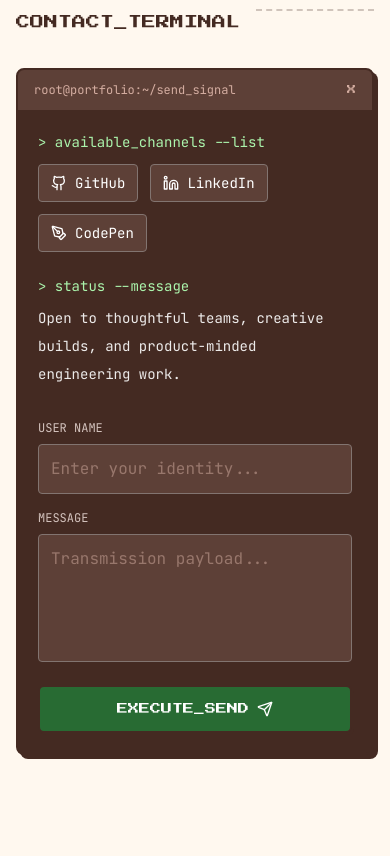
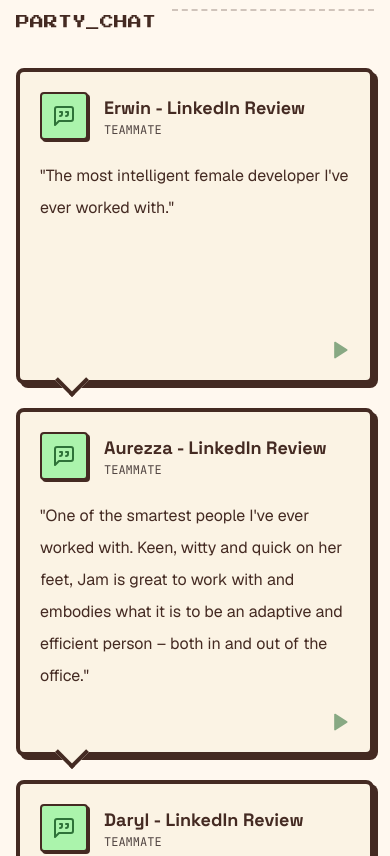
Before and after one commit to Jaaaaam/jam-portfolio, a React (Vite) app: page / in a window 390 px wide. Shown: the part 5820-6676 px from the top of the page. Built offline with nearby package versions, Linux system fonts and the light colour scheme.

Commit message:
added testimonials and revised contact form

```diff
--- a/src/App.tsx
+++ b/src/App.tsx
@@ -4,6 +4,7 @@ import { Contact } from './components/Contact';
 import { Hero } from './components/Hero';
 import { Projects } from './components/Projects';
 import { SkillsGrid } from './components/SkillsGrid';
+import { Testimonials } from './components/Testimonials';
 import { socialLinks } from './data/portfolio';
 
 function App() {
@@ -16,6 +17,7 @@ function App() {
         <SkillsGrid />
         <Timeline />
         <Projects />
+        <Testimonials />
         <Contact />
       </main>
       <footer className="border-t-2 border-dashed border-outline-variant bg-surface-container-low">
--- a/src/components/Contact.tsx
+++ b/src/components/Contact.tsx
@@ -1,8 +1,29 @@
-import { Send } from 'lucide-react';
+import { useState } from 'react';
+import { Check, Copy, Mail } from 'lucide-react';
 import { profile, socialLinks } from '../data/portfolio';
 import { SectionHeading } from './SectionHeading';
 
 export function Contact() {
+  const [hasCopied, setHasCopied] = useState(false);
+
+  const handleCopyEmail = async () => {
+    try {
+      await navigator.clipboard.writeText(profile.email);
+    } catch {
+      const textArea = document.createElement('textarea');
+      textArea.value = profile.email;
+      textArea.style.position = 'fixed';
+      textArea.style.opacity = '0';
+      document.body.appendChild(textArea);
+      textArea.select();
+      document.execCommand('copy');
+      document.body.removeChild(textArea);
+    }
+
+    setHasCopied(true);
+    window.setTimeout(() => setHasCopied(false), 2000);
+  };
+
   return (
     <section id="contact" className="scroll-mt-24 space-y-8">
       <SectionHeading eyebrow="Signal" title="CONTACT_TERMINAL" />
@@ -43,37 +64,43 @@ export function Contact() {
               <p className="leading-7 text-on-primary/90">{profile.status}</p>
             </div>
           </div>
-          <form
-            className="space-y-4 font-code"
-            onSubmit={(event) => event.preventDefault()}
-          >
-            <label className="block">
-              <span className="mb-2 block text-xs uppercase text-outline-variant">
-                User name
-              </span>
-              <input
-                className="w-full rounded border border-outline bg-primary-container px-3 py-3 text-on-primary outline-none transition placeholder:text-on-primary-container/50 focus:border-secondary"
-                placeholder="Enter your identity..."
-                type="text"
-              />
-            </label>
-            <label className="block">
-              <span className="mb-2 block text-xs uppercase text-outline-variant">
-                Message
-              </span>
-              <textarea
-                className="min-h-32 w-full resize-none rounded border border-outline bg-primary-container px-3 py-3 text-on-primary outline-none transition placeholder:text-on-primary-container/50 focus:border-secondary"
-                placeholder="Transmission payload..."
-              />
-            </label>
-            <button
-              className="inline-flex w-full items-center justify-center gap-2 rounded-md border-2 border-primary bg-secondary px-4 py-3 font-pixel text-[11px] leading-5 text-on-secondary shadow-pixel-sm transition hover:-translate-y-0.5"
-              type="submit"
-            >
-              EXECUTE_SEND
-              <Send className="h-4 w-4" aria-hidden="true" />
-            </button>
-          </form>
+          <div className="space-y-5 font-code text-sm">
+            <div className="space-y-2">
+              <p className="text-secondary-container">&gt; set_destination</p>
+              <p className="break-all text-on-primary">
+                Current: {profile.email}
+              </p>
+            </div>
+            <div className="rounded-lg border border-outline bg-primary-container p-4">
+              <p className="mb-3 text-secondary-container">
+                &gt; contact_email --primary
+              </p>
+              <div className="flex flex-col gap-3 sm:flex-row sm:items-center sm:justify-between">
+                <a
+                  className="inline-flex min-w-0 items-center gap-3 break-all text-on-primary transition hover:text-secondary-container"
+                  href={`mailto:${profile.email}`}
+                >
+                  <Mail className="h-5 w-5 shrink-0" aria-hidden="true" />
+                  {profile.email}
+                </a>
+                <button
+                  className="inline-flex shrink-0 items-center justify-center gap-2 rounded border border-primary bg-secondary-container px-3 py-2 font-pixel text-[10px] leading-4 text-on-secondary-container shadow-pixel-sm transition hover:-translate-y-0.5 hover:bg-on-secondary-container hover:text-secondary-container"
+                  onClick={handleCopyEmail}
+                  type="button"
+                >
+                  {hasCopied ? (
+                    <Check className="h-4 w-4" aria-hidden="true" />
+                  ) : (
+                    <Copy className="h-4 w-4" aria-hidden="true" />
+                  )}
+                  {hasCopied ? 'COPIED!' : 'COPY'}
+                </button>
+              </div>
+            </div>
+            <p className="text-outline-variant">
+              // Connection established. Ready for communication.
+            </p>
+          </div>
         </div>
       </div>
     </section>
--- /dev/null
+++ b/src/components/Testimonials.tsx
@@ -0,0 +1,43 @@
+import { MessageSquareQuote, Play } from 'lucide-react';
+import { testimonials } from '../data/portfolio';
+import { SectionHeading } from './SectionHeading';
+
+export function Testimonials() {
+  return (
+    <section className="scroll-mt-24 space-y-8" id="reviews">
+      <SectionHeading eyebrow="Reviews" title="PARTY_CHAT" />
+      <div className="grid grid-cols-1 gap-6 lg:grid-cols-3">
+        {testimonials.map((testimonial, index) => (
+          <article
+            key={`${testimonial.name}-${index}`}
+            className="relative rounded-lg border-4 border-primary bg-surface-container-low p-5 shadow-pixel sm:p-6"
+          >
+            <div className="absolute -bottom-3 left-10 h-6 w-6 rotate-45 border-b-4 border-r-4 border-primary bg-surface-container-low" />
+            <div className="mb-5 flex items-center gap-4">
+              <div className="flex h-12 w-12 shrink-0 items-center justify-center rounded border-2 border-primary bg-secondary-container shadow-pixel-sm">
+                <MessageSquareQuote
+                  className="h-6 w-6 text-on-secondary-container"
+                  aria-hidden="true"
+                />
+              </div>
+              <div>
+                <h3 className="font-headline text-lg font-bold text-primary">
+                  {testimonial.name}
+                </h3>
+                <p className="font-code text-xs uppercase text-on-surface-variant">
+                  {testimonial.role}
+                </p>
+              </div>
+            </div>
+            <blockquote className="min-h-40 text-base italic leading-8 text-primary">
+              "{testimonial.quote}"
+            </blockquote>
+            <div className="mt-5 flex justify-end text-secondary">
+              <Play className="h-5 w-5 animate-pulse fill-current" aria-hidden="true" />
+            </div>
+          </article>
+        ))}
+      </div>
+    </section>
+  );
+}
--- a/src/data/portfolio.ts
+++ b/src/data/portfolio.ts
@@ -34,6 +34,12 @@ export type TimelineItem = {
   description: string;
 };
 
+export type Testimonial = {
+  name: string;
+  role: string;
+  quote: string;
+};
+
 export const profile = {
   name: 'Patricia Jamille Silvestre',
   handle: 'Jaaaaam',
@@ -42,6 +48,7 @@ export const profile = {
   intro:
     'I create practical, responsive, and polished web experiences with a soft spot for playful interfaces, clear component systems, and details that make products feel considered.',
   status: 'Open to thoughtful teams, creative builds, and product-minded engineering work.',
+  email: 'pjdeesilvestre@gmail.com',
   links: {
     github: 'https://github.com/Jaaaaam',
     linkedin: 'https://www.linkedin.com/in/patricia-jamille-silvestre-7a5963100/',
@@ -93,7 +100,7 @@ export const projects: Project[] = [
     summary:
       'A React guessing game project that turns geography recall into a fast, approachable browser experience.',
     tags: ['React', 'Game UI', 'TypeScript'],
-    href: 'https://github.com/Jaaaaam',
+    href: 'hhttps://github.com/Jaaaaam/guess-the-flag',
     accent: 'from-[#9cf0ff] to-[#e7bdb1]',
   },
 ];
@@ -121,3 +128,24 @@ export const timeline: TimelineItem[] = [
       'Refines spacing, motion, empty states, and accessibility so the interface feels complete rather than merely assembled.',
   },
 ];
+
+export const testimonials: Testimonial[] = [
+  {
+    name: 'Erwin - LinkedIn Review',
+    role: 'Teammate',
+    quote:
+      "The most intelligent female developer I've ever worked with.",
+  },
+  {
+    name: 'Aurezza - LinkedIn Review',
+    role: 'Teammate',
+    quote:
+      "One of the smartest people I've ever worked with. Keen, witty and quick on her feet, Jam is great to work with and embodies what it is to be an adaptive and efficient person – both in and out of the office.",
+  },
+  {
+    name: 'Daryl - LinkedIn Review',
+    role: 'Teammate',
+    quote:
+      "Highly dedicated and passionate to her task; Highly skilled in front end to back end and vise versa; Always keen to every little detail; Was a great mentor who always pushes your best to the limits, ensuring you're on the right track. ",
+  },
+];
```
